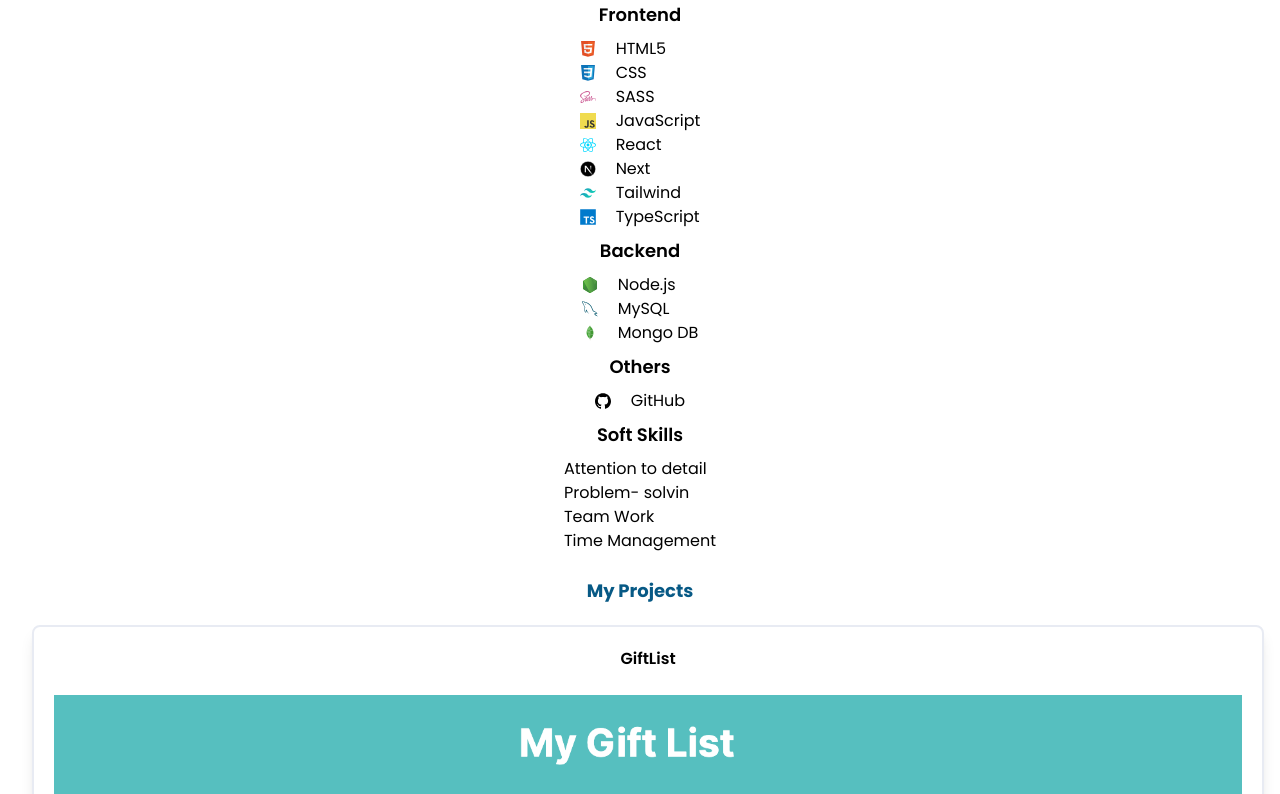
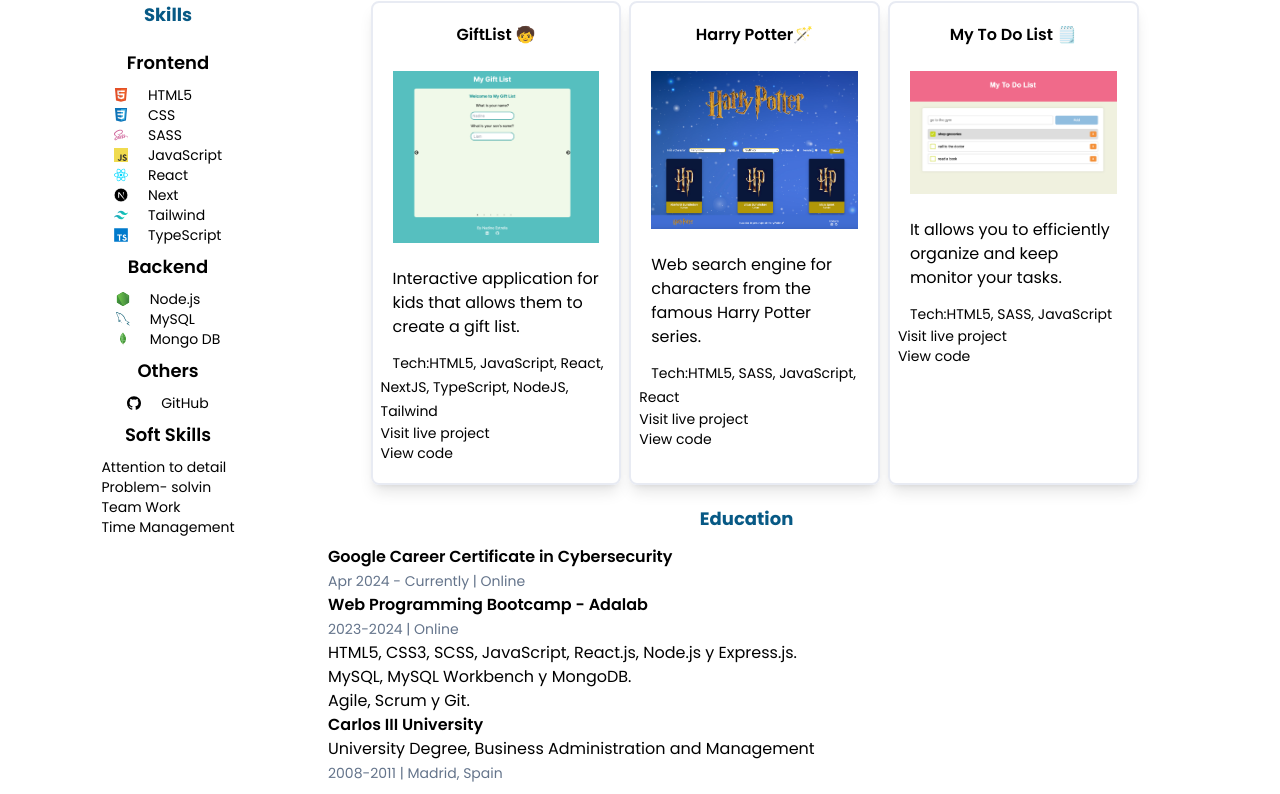
Before and after one commit to nadinestrella/portfolio, a Next.js app: page / in a window 1280 px wide. Shown: the part 369-1163 px from the top of the page. Built offline with nearby package versions, Linux system fonts and the light colour scheme.

Commit message:
side, education and experience

```diff
--- a/app/components/Education.tsx
+++ b/app/components/Education.tsx
@@ -3,12 +3,12 @@ import { Title } from './ui/Title';
 
 export const Education = ({ title }) => {
   return (
-    <div className="flex flex-col items-center pb-3 ">
+    <div>
       <Title title={title} />
-      <ul>
+      <ul className="flex flex-col items-start pb-3 ">
         <li>
           <h4 className="font-semibold">
-            Google Career Certificate in Cybrsecurity
+            Google Career Certificate in Cybersecurity
           </h4>
           <span className="text-sm text-slate-500">
             Apr 2024 - Currently | Online
--- a/app/components/Experience.tsx
+++ b/app/components/Experience.tsx
@@ -3,9 +3,9 @@ import { Title } from './ui/Title';
 
 export const Experience = ({ title }) => {
   return (
-    <div className="flex flex-col items-center">
+    <div>
       <Title title={title} />
-      <ul>
+      <ul className="flex flex-col items-start">
         <li>
           <h4 className="font-semibold">
             {' '}
--- a/app/components/MyProjects.tsx
+++ b/app/components/MyProjects.tsx
@@ -4,12 +4,12 @@ import { Title } from './ui/Title';
 
 export const MyProjects = ({ title }) => {
   return (
-    <div className="flex flex-col items-center p-3 boder b-2 b-zinc-200 rounded-lg ">
+    <div className="flex flex-col items-center p-3">
       <Title title={title} />
 
-      <div>
+      <div className="grid grid-flow-row md:grid-cols-3 md:gap-2 max-w-screen-md mx-auto">
         <Card
-          titleCard="GiftList"
+          titleCard="GiftList 🧒"
           text="Interactive application for kids that allows them to create a gift list."
           link="https://gift-list-eight.vercel.app/"
           linkrepo="https://github.com/nadinestrella/GiftList"
@@ -17,7 +17,7 @@ export const MyProjects = ({ title }) => {
           image={'/giftList.png'}
         />
         <Card
-          titleCard="Harry Potter"
+          titleCard="Harry Potter🪄"
           text="Web search engine for characters from the famous Harry Potter series."
           link="https://nadinestrella.github.io/HarryPotter/"
           linkrepo="https://github.com/nadinestrella/HarryPotter"
@@ -25,7 +25,7 @@ export const MyProjects = ({ title }) => {
           image={'/harryPotter.png'}
         />
         <Card
-          titleCard="My To Do List"
+          titleCard="My To Do List 🗒️"
           text="It allows y﻿ou to efficiently organize and keep monitor your tasks."
           link="https://nadinestrella.github.io/myToDoList/"
           linkrepo="https://github.com/nadinestrella/myToDoList"
--- a/app/components/Skills.tsx
+++ b/app/components/Skills.tsx
@@ -18,7 +18,7 @@ import {
 
 const Skills = ({ title }) => {
   return (
-    <div className="flex flex-col  items-center p-3  ">
+    <div className="flex flex-col  items-center p-3 md:text-sm  ">
       <Title title={title} />
       <h4 className="font-semibold text-lg p-2">Frontend</h4>
 
--- a/app/components/ui/Card.tsx
+++ b/app/components/ui/Card.tsx
@@ -6,13 +6,15 @@ export const Card = ({ titleCard, text, link, tech, image, linkrepo }) => {
       <h4 className="flex flex-col justify-center md:flex-row items-center font-semibold p-3 ">
         {titleCard}
       </h4>
+
       <Image
         width={300}
         height={300}
         alt="project photo"
         src={image}
-        className="p-3 w-full "
+        className="p-3 w-full max-h-52  rounded"
       />
+
       <p className="p-3">{text} </p>
       <span className="p-3 text-sm">Tech:{tech}</span>
       <a className="block text-sm" href={link} target="_blank">
--- a/app/components/ui/Title.tsx
+++ b/app/components/ui/Title.tsx
@@ -1,5 +1,9 @@
 import React from 'react';
 
 export const Title = ({ title }) => {
-  return <h4 className=" font-bold text-sky-800 pb-3 text-lg">{title}</h4>;
+  return (
+    <h4 className=" font-bold text-sky-800 pb-3 text-lg flex flex-col items-center pb-3">
+      {title}
+    </h4>
+  );
 };
--- a/app/page.tsx
+++ b/app/page.tsx
@@ -7,12 +7,16 @@ import Skills from './components/Skills';
 
 export default function Home() {
   return (
-    <main className="p-2 md:px-3">
-      <Skills title="Skills" />
-      <MyProjects title="My Projects" />
-      <Education title="Education" />
-      <Experience title="Experience" />
-      <ContactMe title="Contact me" />
+    <main className="p-2  md:mx-auto lg:flex lg:flex-row  mx-auto">
+      <div className="min-w-80 lg:flex lg:flex-col mt-12 lg:gap-3 ">
+        <Skills title="Skills" />
+      </div>
+      <div>
+        <MyProjects title="My Projects" />
+        <Education title="Education" />
+        <Experience title="Experience" />
+        <ContactMe title="Contact me" />
+      </div>
     </main>
   );
 }
```
